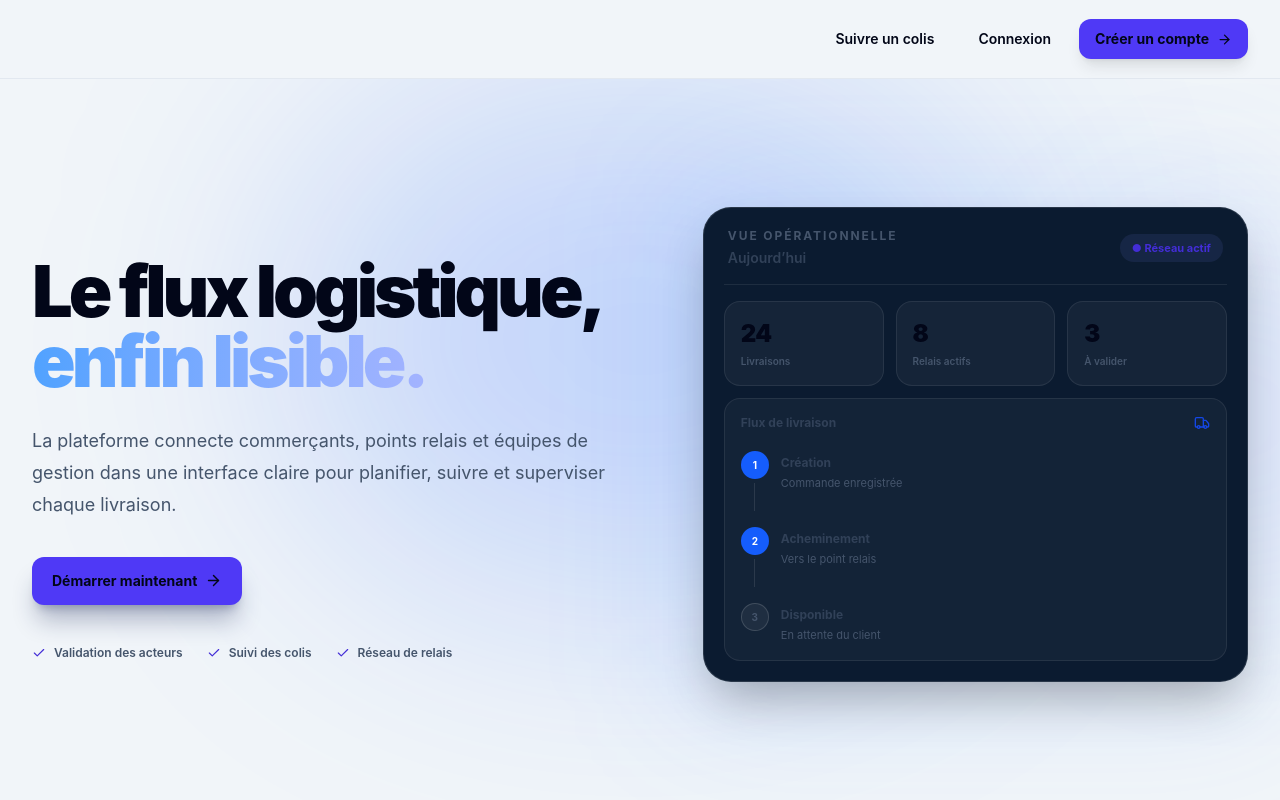
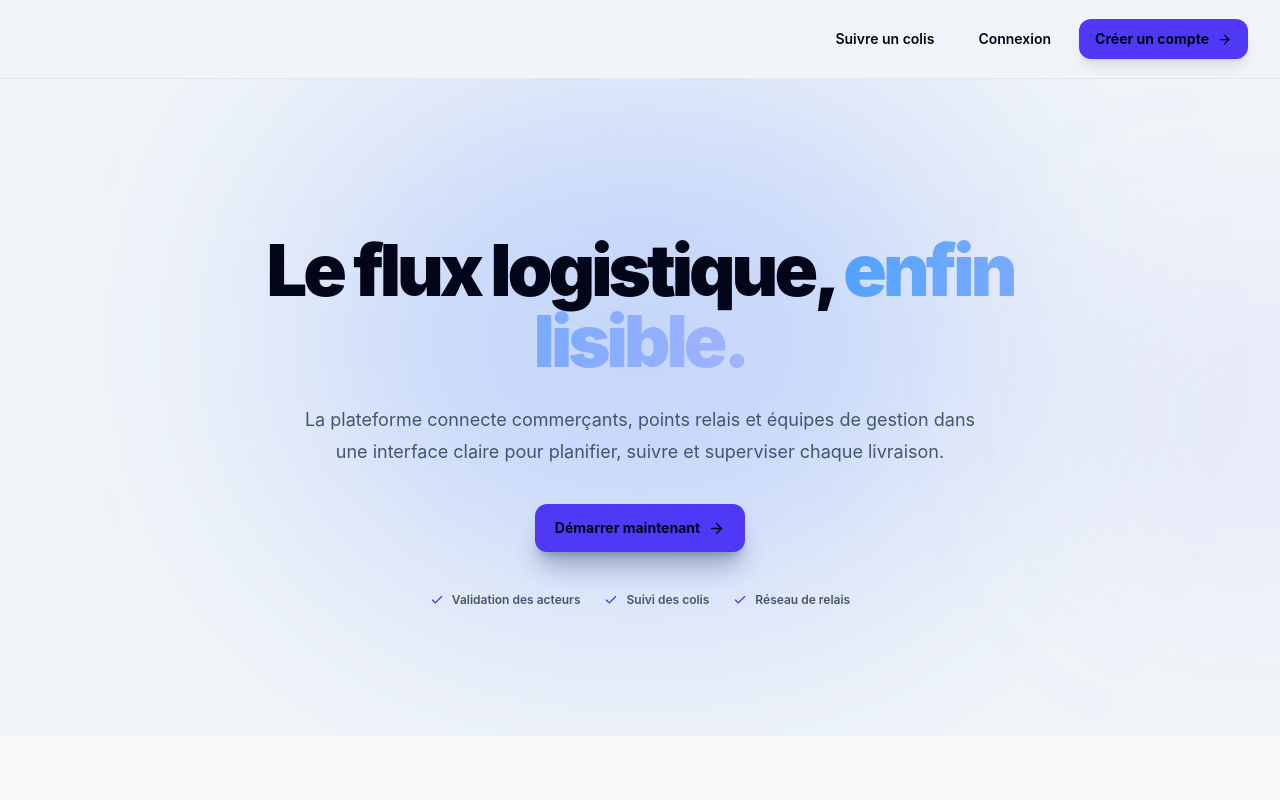
Before and after one commit to Basart-y/stage_frontend_react2, a Next.js app: page / in a window 1280 px wide. Shown: the top 800 px of the page. Built offline with nearby package versions, Linux system fonts and the light colour scheme.

Commit message:
Suppression vue operationnelle et ajout documentation projet

```diff
--- a/app/page.jsx
+++ b/app/page.jsx
@@ -1,5 +1,5 @@
 import Link from "next/link";
-import {ArrowRight, BadgeCheck, BarChart3, Check, MapPin, Store, Truck} from "lucide-react";
+import {ArrowRight, BarChart3, Check, MapPin, Store} from "lucide-react";
 
 const features = [
     {icon: Store, title: "Expédiez sans friction", description: "Créez, centralisez et suivez vos livraisons depuis un espace métier unique."},
@@ -22,27 +22,16 @@ export default function HomePage() {
         <section className="rf-grid-bg relative overflow-hidden">
             <div className="absolute left-1/2 top-0 h-[520px] w-[700px] -translate-x-1/2 rounded-full bg-blue-600/20 blur-[130px]"/>
             <div className="absolute right-[-120px] top-44 h-80 w-80 rounded-full bg-indigo-400/10 blur-[100px]"/>
-            <div className="relative mx-auto grid max-w-7xl gap-14 px-5 py-20 sm:px-8 sm:py-28 lg:grid-cols-[1.06fr_.94fr] lg:items-center lg:py-32">
-                <div>
-                    <h1 className="mt-7 max-w-3xl text-5xl font-black leading-[.98] tracking-[-0.055em] sm:text-6xl xl:text-[72px]">Le flux logistique, <span className="bg-gradient-to-r from-blue-400 to-indigo-300 bg-clip-text text-transparent">enfin lisible.</span></h1>
-                    <p className="mt-7 max-w-2xl text-base leading-8 text-slate-600 sm:text-lg">La plateforme connecte commerçants, points relais et équipes de gestion dans une interface claire pour planifier, suivre et superviser chaque livraison.</p>
-                    <div className="mt-9 flex flex-wrap gap-3">
+            <div className="relative mx-auto max-w-7xl px-5 py-20 sm:px-8 sm:py-28 lg:py-32">
+                <div className="mx-auto max-w-4xl text-center">
+                    <h1 className="mx-auto mt-7 max-w-3xl text-5xl font-black leading-[.98] tracking-[-0.055em] sm:text-6xl xl:text-[72px]">Le flux logistique, <span className="bg-gradient-to-r from-blue-400 to-indigo-300 bg-clip-text text-transparent">enfin lisible.</span></h1>
+                    <p className="mx-auto mt-7 max-w-2xl text-base leading-8 text-slate-600 sm:text-lg">La plateforme connecte commerçants, points relais et équipes de gestion dans une interface claire pour planifier, suivre et superviser chaque livraison.</p>
+                    <div className="mt-9 flex flex-wrap justify-center gap-3">
                         <Link href="/inscription/commercant" className="inline-flex items-center gap-2 rounded-xl bg-indigo-600 px-5 py-3.5 text-sm font-bold text-white shadow-xl shadow-blue-950/30 transition hover:bg-indigo-700/100">Démarrer maintenant <ArrowRight size={17}/></Link>
                     </div>
-                    <div className="mt-10 flex flex-wrap gap-x-6 gap-y-3 text-xs font-semibold text-slate-600">{["Validation des acteurs", "Suivi des colis", "Réseau de relais"].map(item => <span key={item} className="flex items-center gap-2"><Check size={14} className="text-indigo-700"/>{item}</span>)}</div>
+                    <div className="mt-10 flex flex-wrap justify-center gap-x-6 gap-y-3 text-xs font-semibold text-slate-600">{["Validation des acteurs", "Suivi des colis", "Réseau de relais"].map(item => <span key={item} className="flex items-center gap-2"><Check size={14} className="text-indigo-700"/>{item}</span>)}</div>
                 </div>
 
-                <div className="relative mx-auto w-full max-w-xl">
-                    <div className="absolute -inset-8 rounded-[3rem] bg-blue-500/10 blur-3xl"/>
-                    <div className="relative overflow-hidden rounded-[28px] border border-white/12 bg-[#0b1b30] p-4 shadow-2xl shadow-black/30 sm:p-5">
-                        <div className="flex items-center justify-between border-b border-white/8 px-1 pb-4"><div><p className="text-xs font-bold uppercase tracking-[0.16em] text-slate-600">Vue opérationnelle</p><p className="mt-1 text-sm font-semibold text-slate-700">Aujourd’hui</p></div><span className="rounded-full bg-indigo-400/10 px-3 py-1.5 text-[11px] font-bold text-indigo-700">● Réseau actif</span></div>
-                        <div className="mt-4 grid grid-cols-3 gap-3">{[["24","Livraisons"],["8","Relais actifs"],["3","À valider"]].map(([v,l]) => <div key={l} className="rounded-2xl border border-white/8 bg-white/[0.045] p-4"><p className="text-2xl font-black tracking-tight">{v}</p><p className="mt-1 text-[10px] font-semibold text-slate-600">{l}</p></div>)}</div>
-                        <div className="mt-3 rounded-2xl border border-white/8 bg-white/[0.035] p-4">
-                            <div className="flex items-center justify-between"><p className="text-xs font-bold text-slate-700">Flux de livraison</p><Truck size={16} className="text-blue-700"/></div>
-                            <div className="mt-5 space-y-4">{[["Création","Commande enregistrée",true],["Acheminement","Vers le point relais",true],["Disponible","En attente du client",false]].map(([t,d,done],i)=><div key={t} className="flex gap-3"><div className="flex flex-col items-center"><span className={`flex h-7 w-7 items-center justify-center rounded-full text-[10px] font-bold ${done ? "bg-blue-600 text-white" : "border border-white/15 bg-white/5 text-slate-600"}`}>{i+1}</span>{i<2&&<span className="mt-1 h-7 w-px bg-white/10"/>}</div><div className="pt-1"><p className="text-xs font-bold text-slate-700">{t}</p><p className="mt-1 text-[11px] text-slate-600">{d}</p></div></div>)}</div>
-                        </div>
-                    </div>
-                </div>
             </div>
         </section>
 
```
Also changed, not shown: 2 other files (tests, documents, lock files or other folders).
